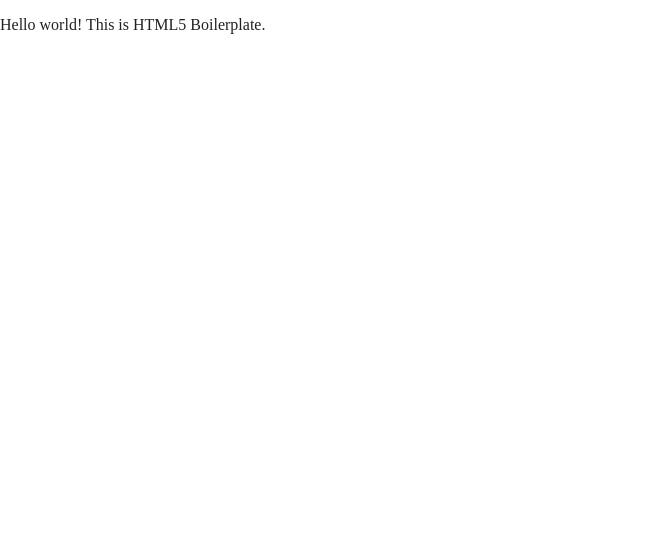
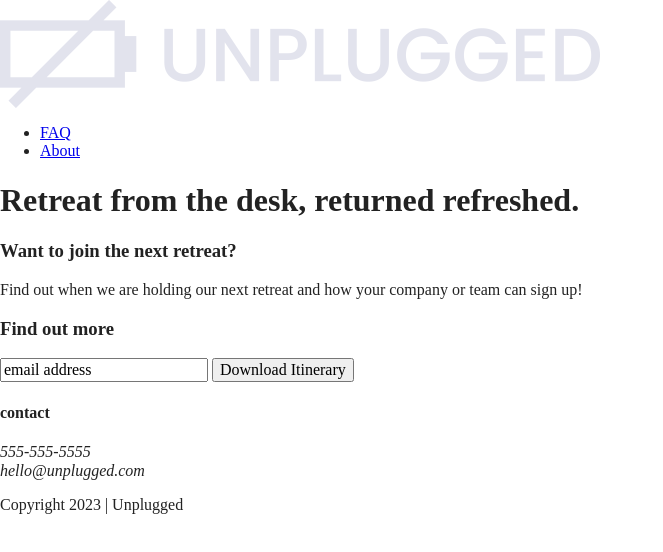
Before and after one commit to KaraJoslin/unplugged-site, a website built with Parcel: page index.html in a window 1280 px wide. Shown: the whole page, without its empty margins (0-663 px from the left). Built offline with nearby package versions, Linux system fonts and the light colour scheme.

Commit message:
Added more content

```diff
--- a/index.html
+++ b/index.html
@@ -3,7 +3,7 @@
 
 <head>
   <meta charset="utf-8">
-  <title></title>
+  <title>Unplugged Retreat</title>
   <meta name="description" content="">
   <meta name="viewport" content="width=device-width, initial-scale=1">
 
@@ -23,9 +23,74 @@
 </head>
 
 <body>
+    <!-- Add your site or application content here -->
+  <header>
+    <div class="content-wrapper">
+      <a href="#"><img src="img/unpluggedlogo.png" alt="Unplugged logo">
+      </a>
+      <div class="header-divider"></div>
+        <nav>
+          <ul>
+            <li><a href="faq/index.html">FAQ</a></li>
+            <li><a href="about/index.html">About</a></li>
+          </ul>
+        </nav>
+      </div>
+  </header>
 
-  <!-- Add your site or application content here -->
-  <p>Hello world! This is HTML5 Boilerplate.</p>
+  <main>
+
+    <section class="hero-area">
+      <div class="content-wrapper">
+        <h1>Retreat from the desk, returned refreshed.</h1>
+      </div>
+    </section>
+
+    <aside>
+      <div class="content-wrapper">
+       <div class="form-description">
+        <h3>Want to join the next retreat?</h3>
+        <p>Find out when we are holding our next retreat and how your company or team can sign up!</p>
+      </div>
+      <div class="form">
+        <h3>Find out more</h3>
+        <input type="text" name="name" value="email address">
+        <input type="button" value="Download Itinerary">
+      </div>
+    </div>
+    <!--aside content wrapper ends-->
+  </aside>
+</main>
+<!-- main wrapper-->
+
+<footer>
+    <div class="content-wrapper">
+      <div class="footer-content">
+        <div class="contact">
+          <h4>contact</h4>
+          <address>
+            <p>
+            555-555-5555<br>
+            hello@unplugged.com
+          </p>
+          </address>
+          <div class="social">
+            <p><a href="https://www.facebook.com/yoursite" target="_blank" rel="noopener"></a></p>
+            <p><a href="https://www.twitter.com/yoursite" target="_blank" rel="noopener"></a></p>
+            <p><a href="https://www.instagram.com/yoursite" target="_blank" rel="noopener"></a></p>
+          </div>
+        </div>
+      </div>
+      <!-- footer content ends -->
+    </div>
+    <!-- footer content-wrapper ends -->
+
+    <div class="copyright">
+      <p>Copyright 2023 | Unplugged</p>
+    </div>
+</footer>
+
+
   <script src="js/vendor/modernizr-3.11.2.min.js"></script>
   <script src="js/plugins.js"></script>
   <script src="js/main.js"></script>
```
Also changed, not shown: about/index.html (+55 -2 lines), faq/index.html (+56 -2 lines), img/unpluggedlogo.png (added).
